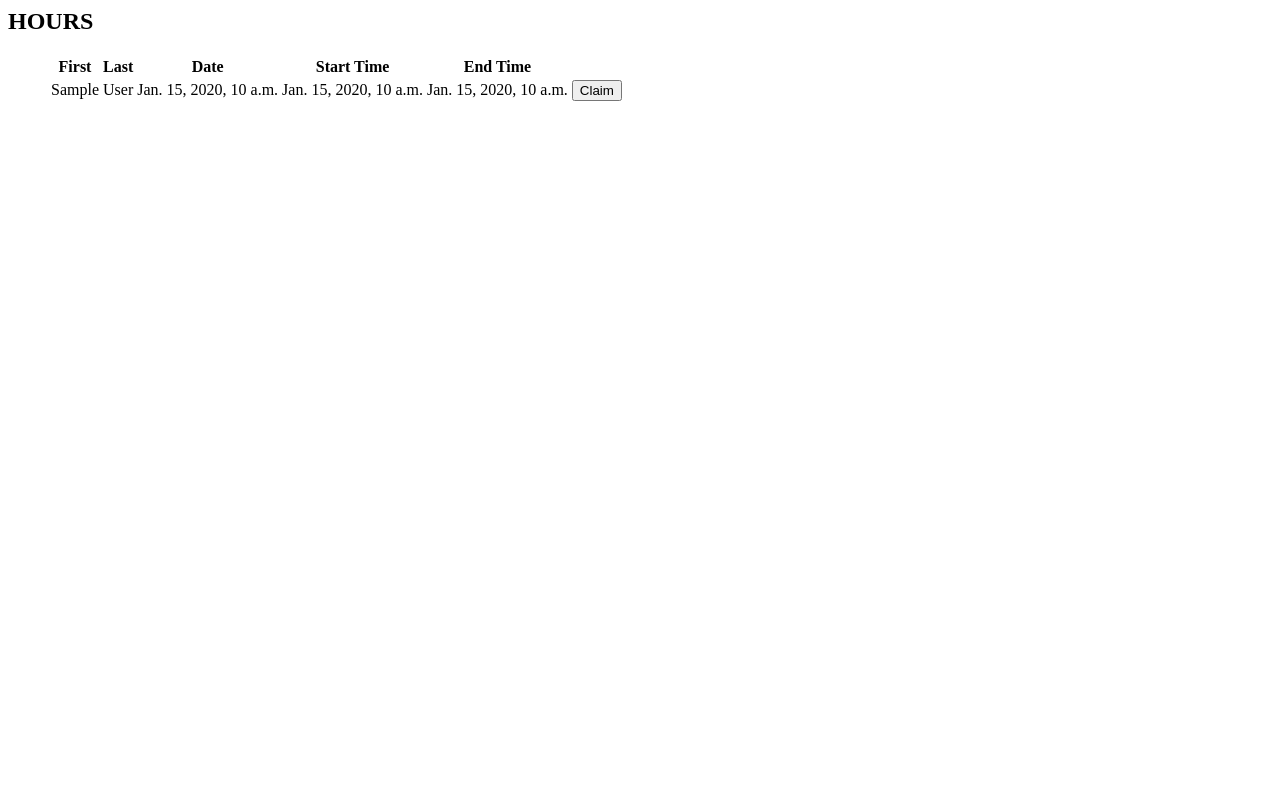
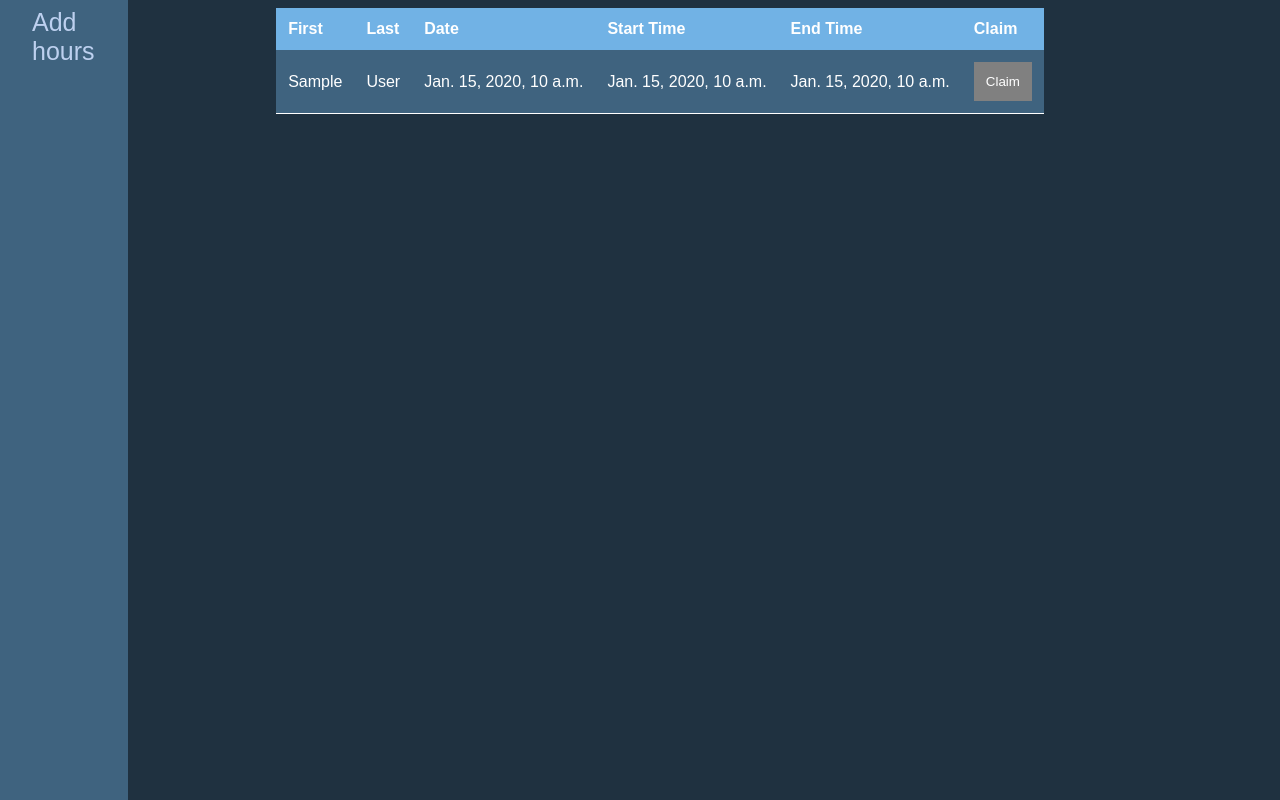
Before and after one commit to Student-Technology-Center/Hour-Manager, a Django app: template templates/index.html in a window 1280 px wide. Run offline with Django 3.2, Linux system fonts and the light colour scheme; the template is opened without the code that fills it: most values are stand-ins (such as "Sample title", 1, 10 or a date in 2020).

Commit message:
Style hours page.

```diff
--- a/static/hour_manager/index.css
+++ b/static/hour_manager/index.css
@@ -0,0 +1,82 @@
+html {
+    font-family: sans-serif;
+}
+
+.menu {
+    height: 100%;
+    width: 0%;
+    position: fixed;
+    z-index: 1;
+    top: 0;
+    left: 0;
+    background-color: #3F637F;
+    overflow-x: hidden;
+    transition: 0.5s;
+}
+
+.menu a {
+    padding: 8px 8px 8px 32px;
+    text-decoration: none;
+    font-size: 25px;
+    color: white;
+    display: block;
+    transition: 0.3s
+}
+
+.menu a:hover {
+    color: #bdd0ef;
+}
+
+body {
+    background-color: #1F3140;
+}
+
+#hoursdiv{
+    display: table;
+    margin-left: auto;
+    margin-right: auto;
+}
+
+table {
+    border-collapse: collapse;
+    width: 100%;
+}
+
+th, td {
+    padding: 12px;
+    text-align: left;
+}
+
+th {
+    background-color: #71B2E5;
+    color: white;
+}
+
+td {
+    border-bottom: 1px solid white;
+}
+
+tr {
+    color: white;
+}
+
+tr:nth-child(even){
+    background-color: #3F637F;
+}
+
+tr:nth-child(odd){
+    background-color: #5E94BF;
+}
+
+tr:hover {
+    transition: 0.5s;
+    color: #bdd0ef;
+}
+
+#claimbtn {
+  padding: 12px;
+  border: none;
+  background: #808080;
+  color: #fff;
+  cursor: pointer;
+}
--- a/templates/index.html
+++ b/templates/index.html
@@ -3,18 +3,32 @@
         {% load static %}
 
         <link rel="stylesheet" type="text/css" href="{% static "hour_manager/index.css" %}">
+        <script type="text/javascript" src="http://code.jquery.com/jquery-latest.min.js"></script>
 
+        <script>
+            $(document).ready(function(){
+                $(".menu a").hide(),
+                $(".menu").animate({width: "10%" }, 400,
+                function() {
+                    $(".menu a").show()
+                });
+            });
+        </script>
     </head>
-    <body>
-        <h2>HOURS</h2>
+    <body id="hourbody">
+        <div class="menu">
+            <a href="{% url 'AddHour' %}"> Add hours </a>
+        </div>
+        <div id="hoursdiv">
             <ul>
-            <table>
+                <table class="hourtable">
                     <tr>
                         <th>First</th>
                         <th>Last</th>
                         <th>Date</th>
                         <th>Start Time</th>
                         <th>End Time</th>
+                        <th>Claim</th>
                     </tr>
                 {% for i in hours %}
                     <tr>
@@ -23,11 +37,11 @@
                         <td> {{i.date}}       </td>
                         <td> {{i.start_time}} </td>
                         <td> {{i.end_time}}   </td>
-                    <td> <a href="{% url 'claim_page' pk=i.pk %}"> <button id="claimbtn">Claim </button></a></td>
-                    <td>  </td>
+                        <td> <a href="{% url 'claim_page' pk=i.pk %}"> <button id="claimbtn"> Claim </button></a></td>
                     </tr>
                 {% endfor %}
                 </table>
             </ul>
+        </div>
     </body>
 </html>
```
Also changed, not shown: static/hour_manager/index.js (added). Lines whose indentation alone changed are shown as unchanged.
